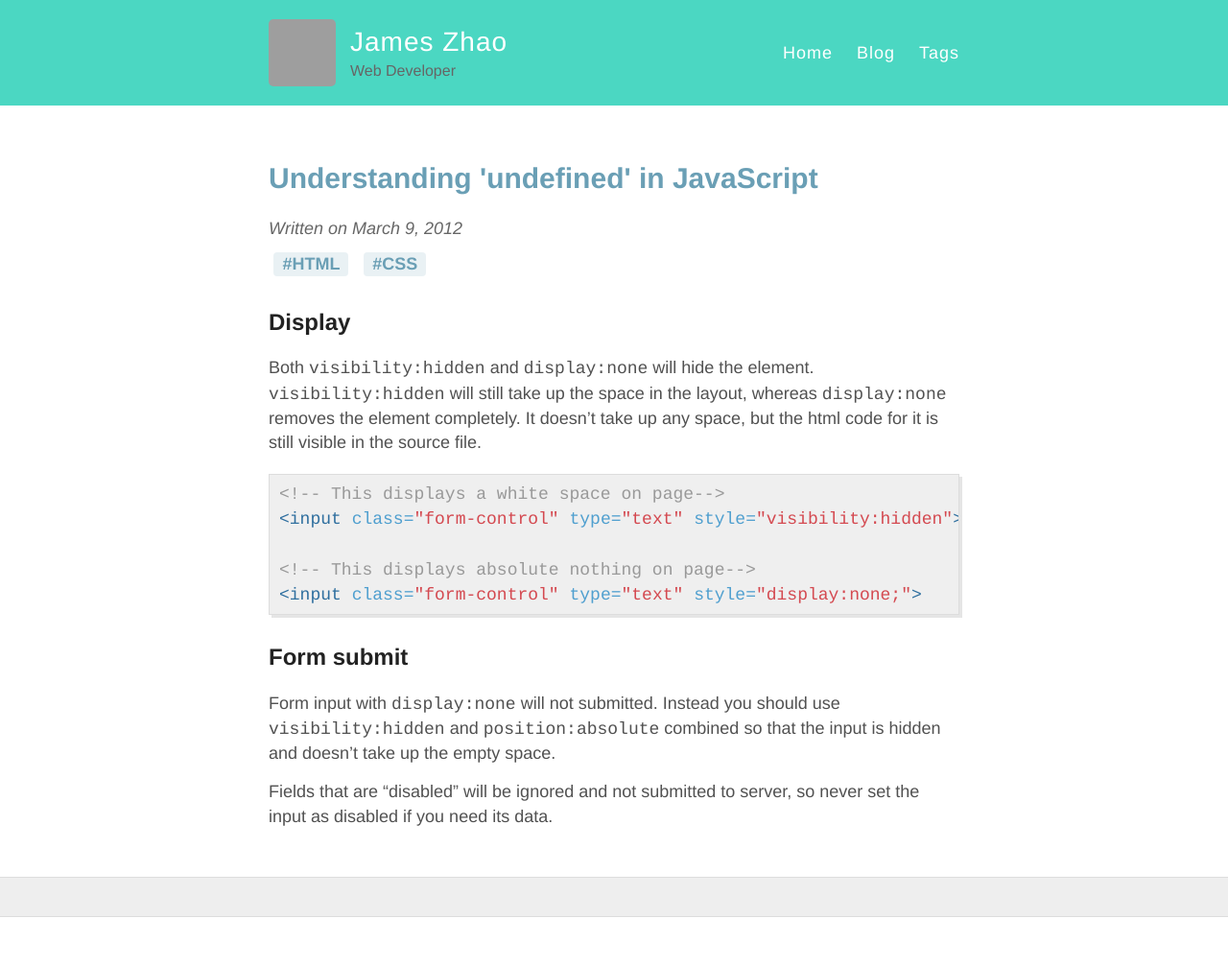
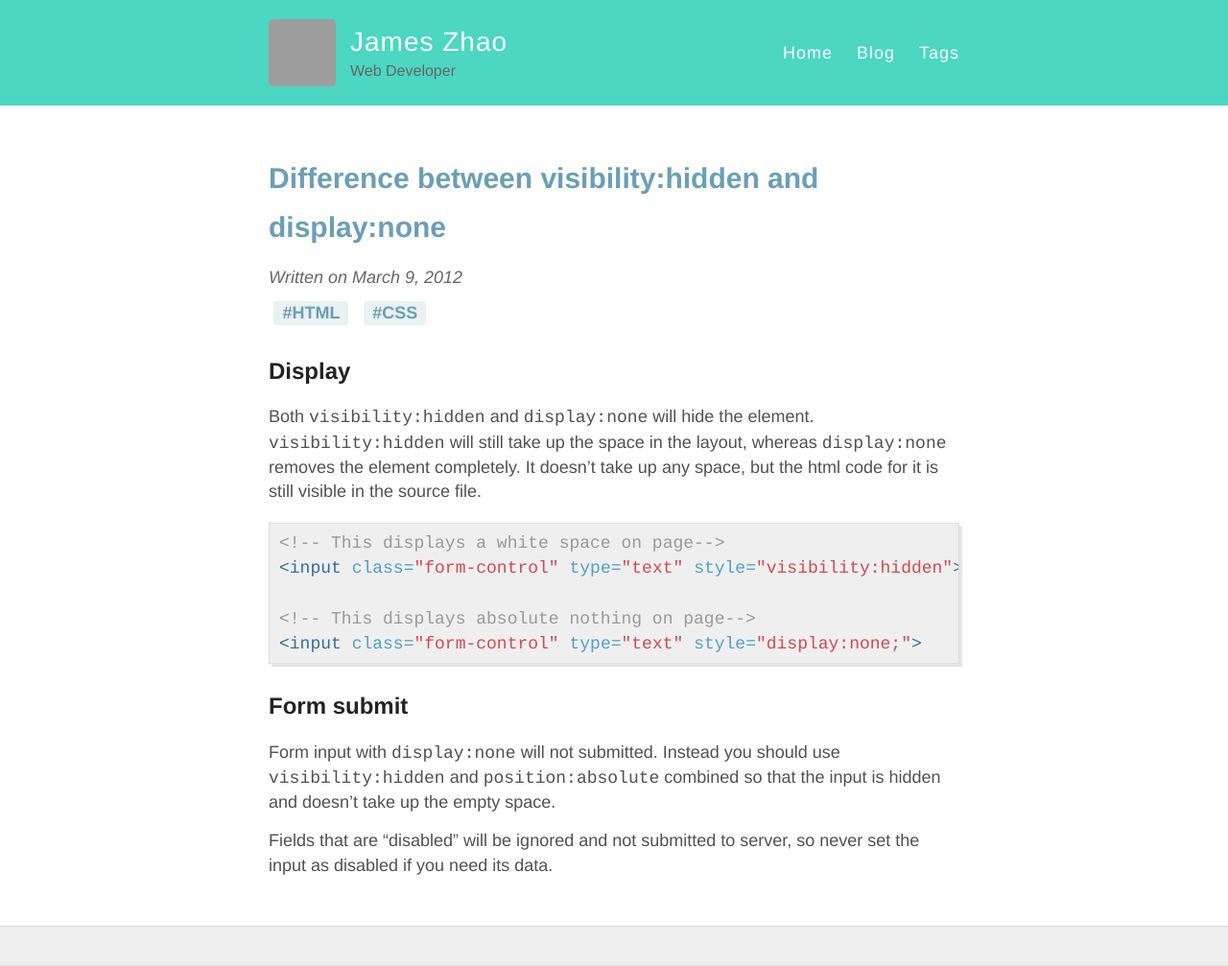
Before and after one commit to jameskzhao/site, a Jekyll site: the page built from _posts/2012-03-09-Difference between display:none and visibility:hidden.md, in a window 1280 px wide. Shown: the whole page at 96% size. Built offline with Jekyll 4.4.1, drawn with Linux system fonts in a browser that asks for light colours; before the commit the page ends 956 px from its top, so only the background shows below that; grey boxes are pictures that could not be loaded.

Commit message:
Update 2012-03-09-Difference between display:none and visibility:hidden.md

```diff
--- a/_posts/2012-03-09-Difference between display:none and visibility:hidden.md
+++ b/_posts/2012-03-09-Difference between display:none and visibility:hidden.md
@@ -1,6 +1,6 @@
 ---
 layout: post
-title: Understanding 'undefined' in JavaScript
+title: Difference between visibility:hidden and display:none
 tags: [HTML, CSS]
 ---
 
```
